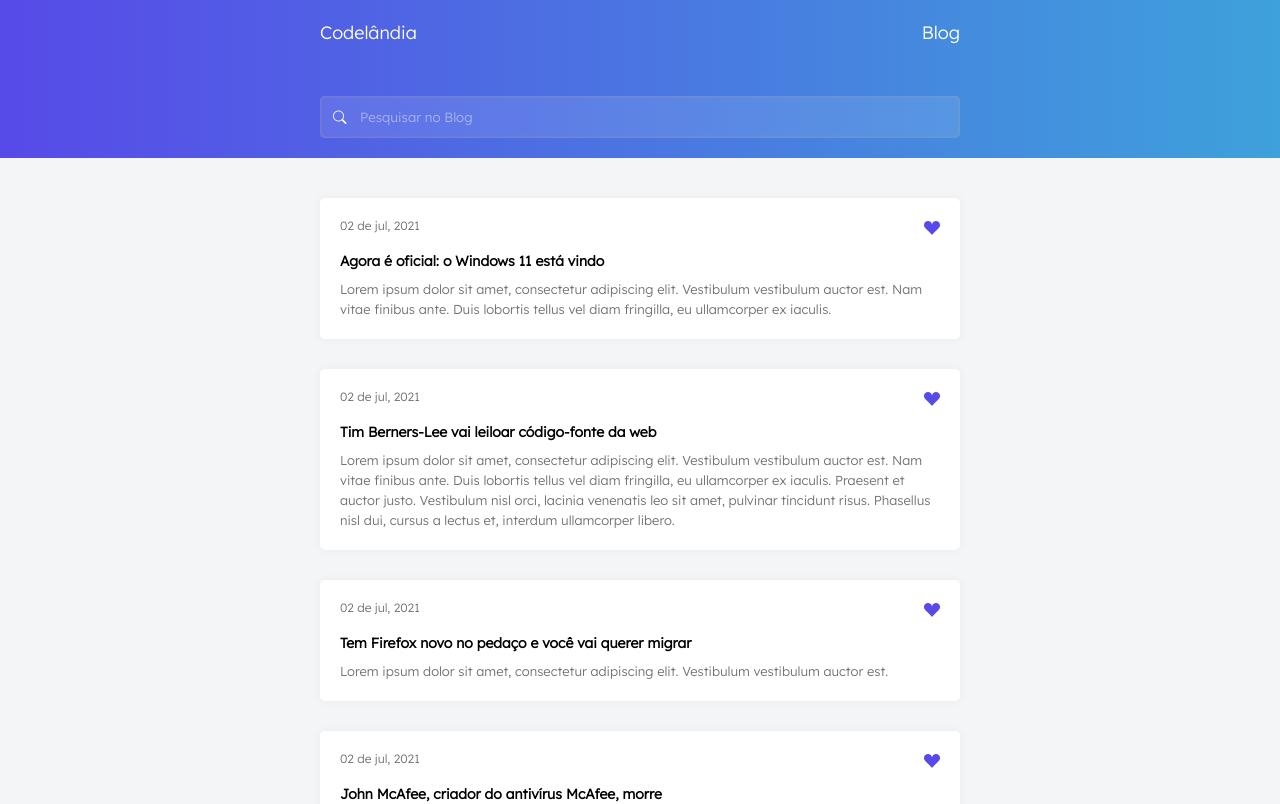
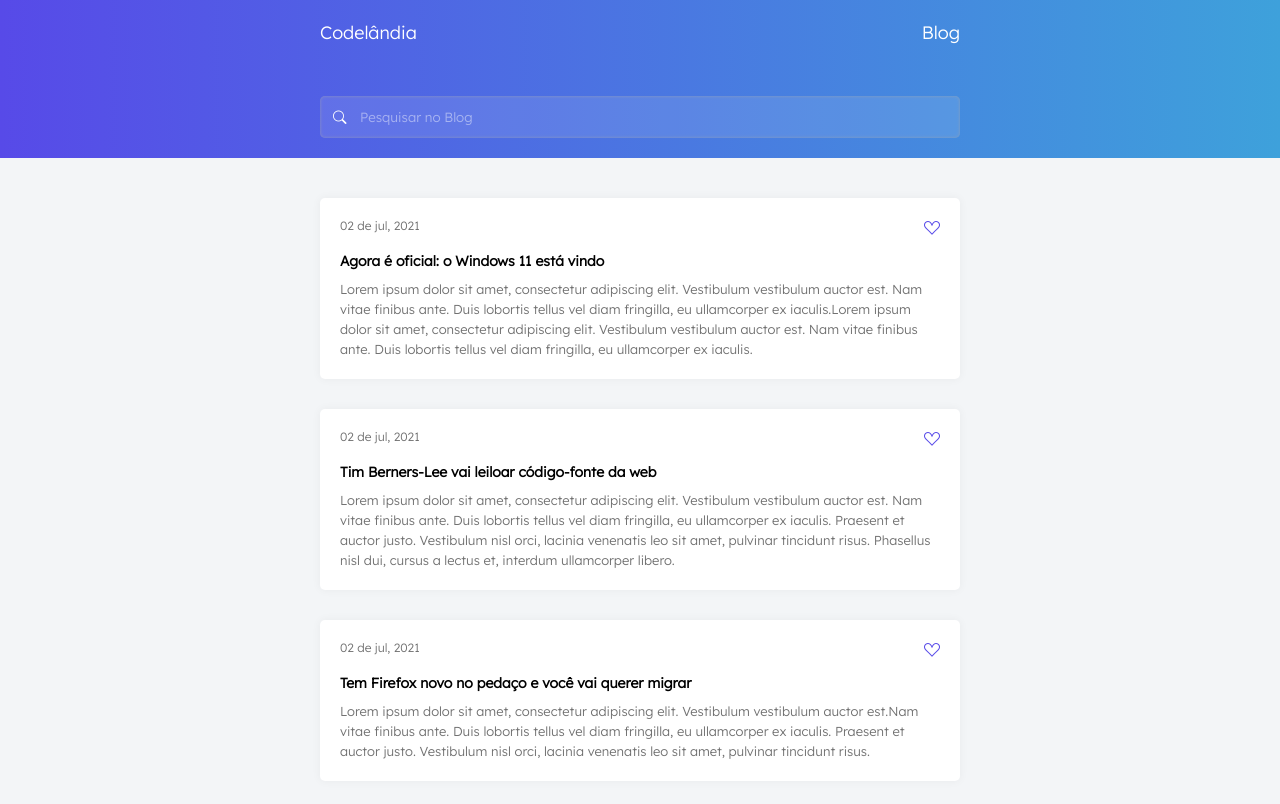
Before and after one commit to Carolliny0/blog-project, a React (Vite) app: page / in a window 1280 px wide. Shown: the top 804 px of the page. Built offline with nearby package versions, Linux system fonts and the light colour scheme.

Commit message:
feat: aliging div's

```diff
--- a/src/components/Conteudo.jsx
+++ b/src/components/Conteudo.jsx
@@ -1,5 +1,4 @@
 import Icon from "./Icon";
-import arrayConteudo from "./arrayConteudo.js";
 
 function Conteudo({ filtrado }){
 
--- a/src/components/Icon.jsx
+++ b/src/components/Icon.jsx
@@ -1,7 +1,7 @@
 import React, { useState } from "react";
 
 function Icon() {
-    const [liked, setLiked] = useState(false);
+    const [liked, setLiked] = useState(true);
 
     function handleClick() {
       setLiked(!liked);
--- a/src/components/arrayConteudo.js
+++ b/src/components/arrayConteudo.js
@@ -3,7 +3,7 @@
         {
             data: '02 de jul, 2021',
             titulo: 'Agora é oficial: o Windows 11 está vindo',
-            texto: 'Lorem ipsum dolor sit amet, consectetur adipiscing elit. Vestibulum vestibulum auctor est. Nam vitae finibus ante. Duis lobortis tellus vel diam fringilla, eu ullamcorper ex iaculis.'
+            texto: 'Lorem ipsum dolor sit amet, consectetur adipiscing elit. Vestibulum vestibulum auctor est. Nam vitae finibus ante. Duis lobortis tellus vel diam fringilla, eu ullamcorper ex iaculis.Lorem ipsum dolor sit amet, consectetur adipiscing elit. Vestibulum vestibulum auctor est. Nam vitae finibus ante. Duis lobortis tellus vel diam fringilla, eu ullamcorper ex iaculis.'
         },
         {
             data: '02 de jul, 2021',
@@ -13,7 +13,7 @@
         {
             data: '02 de jul, 2021',
             titulo: 'Tem Firefox novo no pedaço e você vai querer migrar',
-            texto: 'Lorem ipsum dolor sit amet, consectetur adipiscing elit. Vestibulum vestibulum auctor est.'
+            texto: 'Lorem ipsum dolor sit amet, consectetur adipiscing elit. Vestibulum vestibulum auctor est.Nam vitae finibus ante. Duis lobortis tellus vel diam fringilla, eu ullamcorper ex iaculis. Praesent et auctor justo. Vestibulum nisl orci, lacinia venenatis leo sit amet, pulvinar tincidunt risus.'
         },
         {
             data: '02 de jul, 2021',
```
